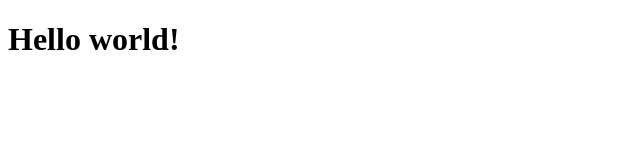
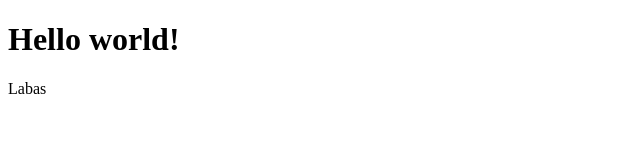
Before and after one commit to audrius86/git-demo, a plain HTML site: page index.html in a window 1280 px wide. Shown: the full height of the page, 0-640 px from the left. Drawn offline with Linux system fonts and the light colour scheme.

Commit message:
div labas

```diff
--- a/index.html
+++ b/index.html
@@ -10,5 +10,8 @@
     <h1>
         Hello world!
     </h1>
+    <div>
+        <p>Labas</p>
+    </div>
 </body>
 </html>
```
